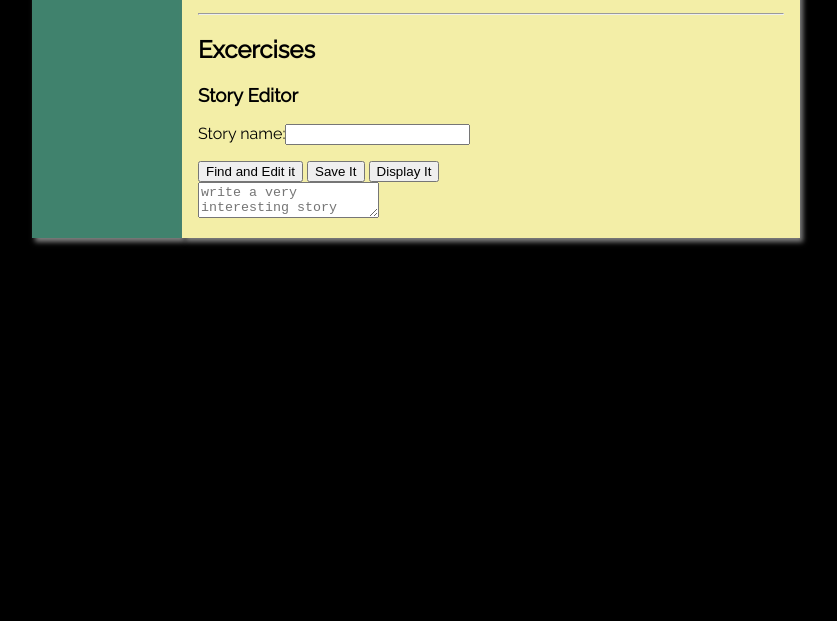
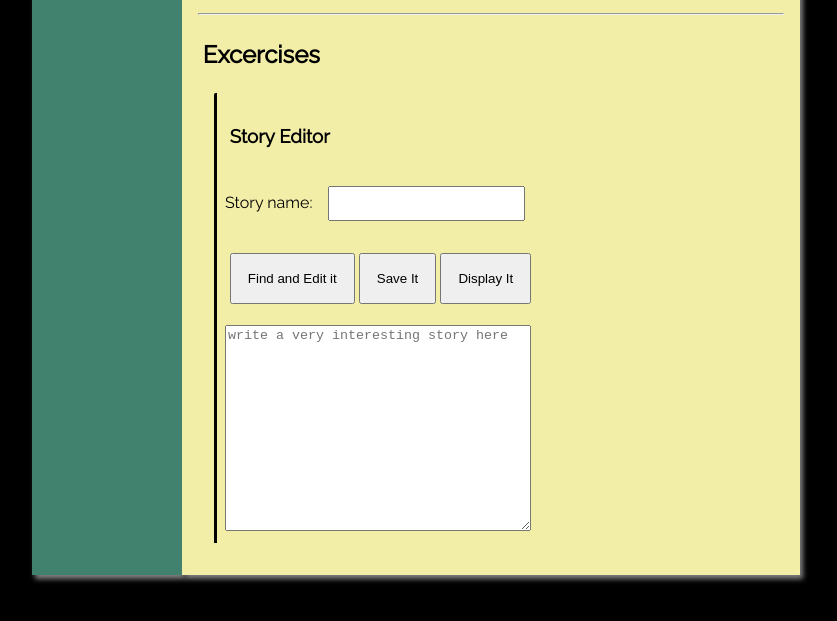
Before and after one commit to Melaniemonks/webFrontend, a plain HTML site: page week1/notes.html in a window 1280 px wide. Shown: the part 161-782 px from the top of the page, without its empty margins (224-1061 px from the left). Drawn offline with Linux system fonts and the light colour scheme.

Commit message:
initial commit

```diff
--- a/week1/css/small.css
+++ b/week1/css/small.css
@@ -45,3 +45,36 @@ main{
     font-weight: bolder;
     text-decoration: underline;
 }
+
+/*notes*/
+
+input{
+    padding:.5rem;
+    margin: 1rem;
+}
+
+.excercies h2, h3{
+    padding:.3rem;
+}
+
+.activity{
+    padding:.5rem;
+    margin:1rem;
+    border-left: 3px solid black;
+    border-top-left-radius: .1rem;
+}
+
+.button{
+    margin:.3rem;
+}
+
+button{
+    padding:1rem
+}
+
+textarea{
+    margin-top:1rem;
+    height: 200px;
+    width: 300px;
+
+}
--- a/week1/js/main.js
+++ b/week1/js/main.js
@@ -10,5 +10,6 @@ function loadStory(){
   };
   function displayStory(){
     var storyHTML = document.getElementById("story_editor").value;
+
     document.getElementById("story_display").innerHTML = storyHTML;
   };
--- a/week1/notes.html
+++ b/week1/notes.html
@@ -52,5 +52,5 @@
 
 
 </body>
-
+<script src="main.js"></script>
 </html>
```
